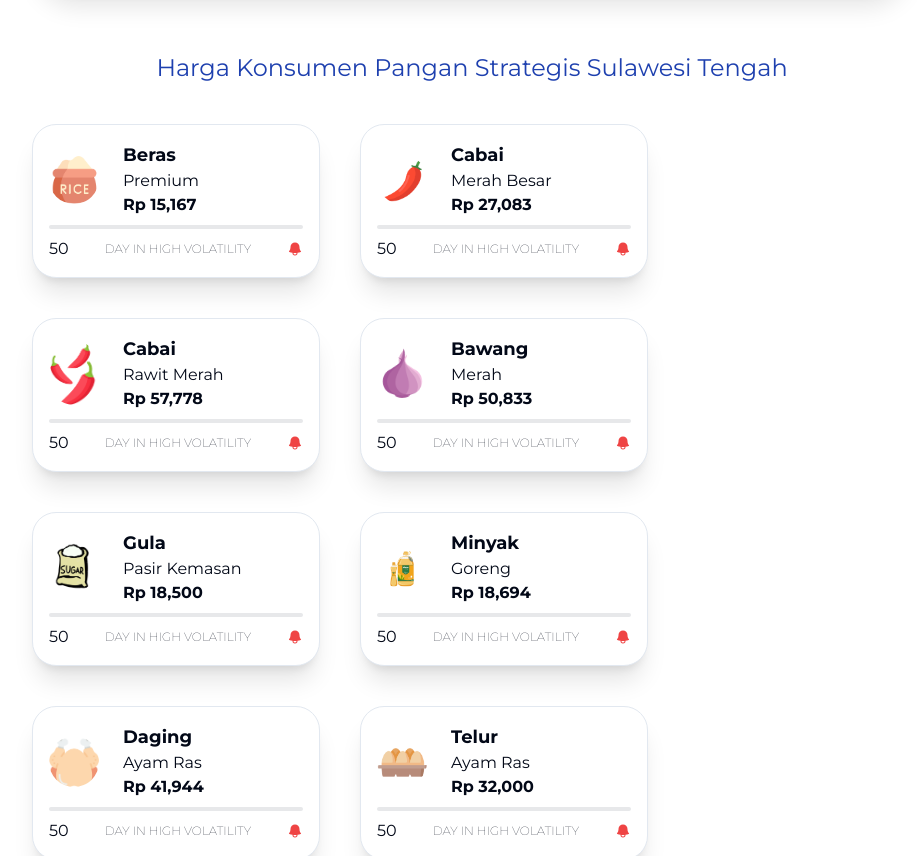
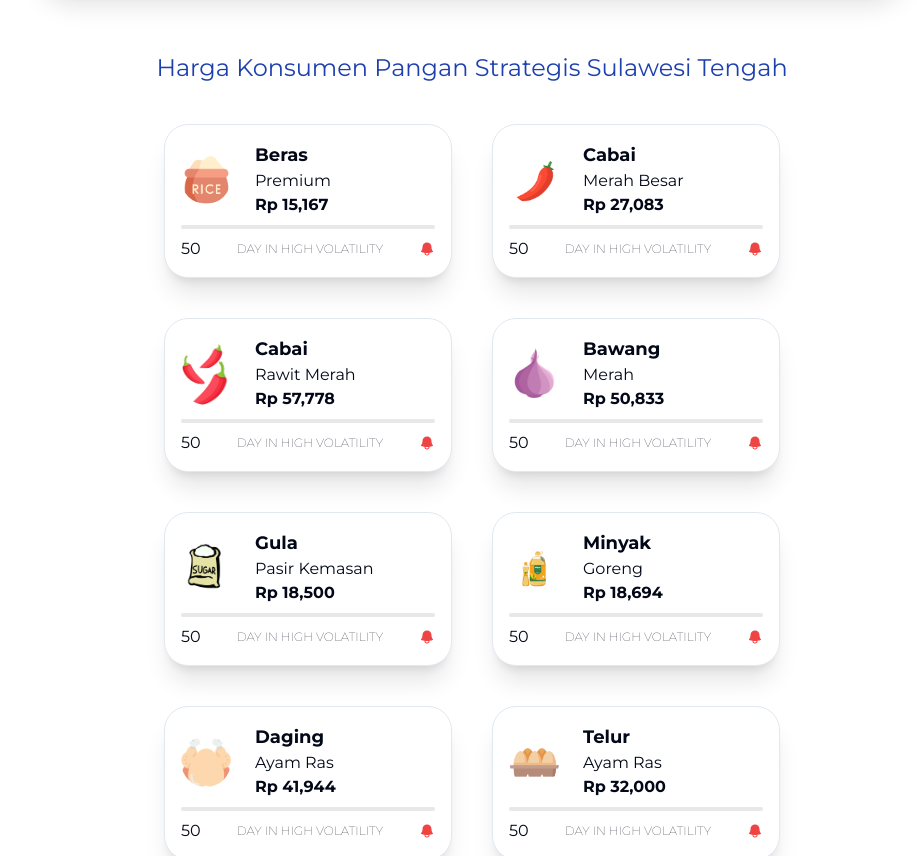
Before and after one commit to StartCodee/SIDAK-FE, a Next.js app: page / in a window 1280 px wide. Shown: the part 1220-2076 px from the top of the page, without its empty margins (168-1085 px from the left). Built offline with nearby package versions, Linux system fonts and the light colour scheme.

Commit message:
feat(little bit change)

```diff
--- a/app/page.tsx
+++ b/app/page.tsx
@@ -3993,7 +3993,7 @@ export default function Home() {
 						Harga Konsumen Pangan Strategis Sulawesi Tengah
 					</h1>
 					<center>
-						<div className="flex lg:justify-start justify-center items-start self-center  flex-wrap gap-10 ">
+						<div className="flex lg:justify-center justify-center items-start self-center  flex-wrap gap-10 ">
 							{hargaKonsumen.map((content, index) => (
 								<Card
 									onClick={() => {
```
